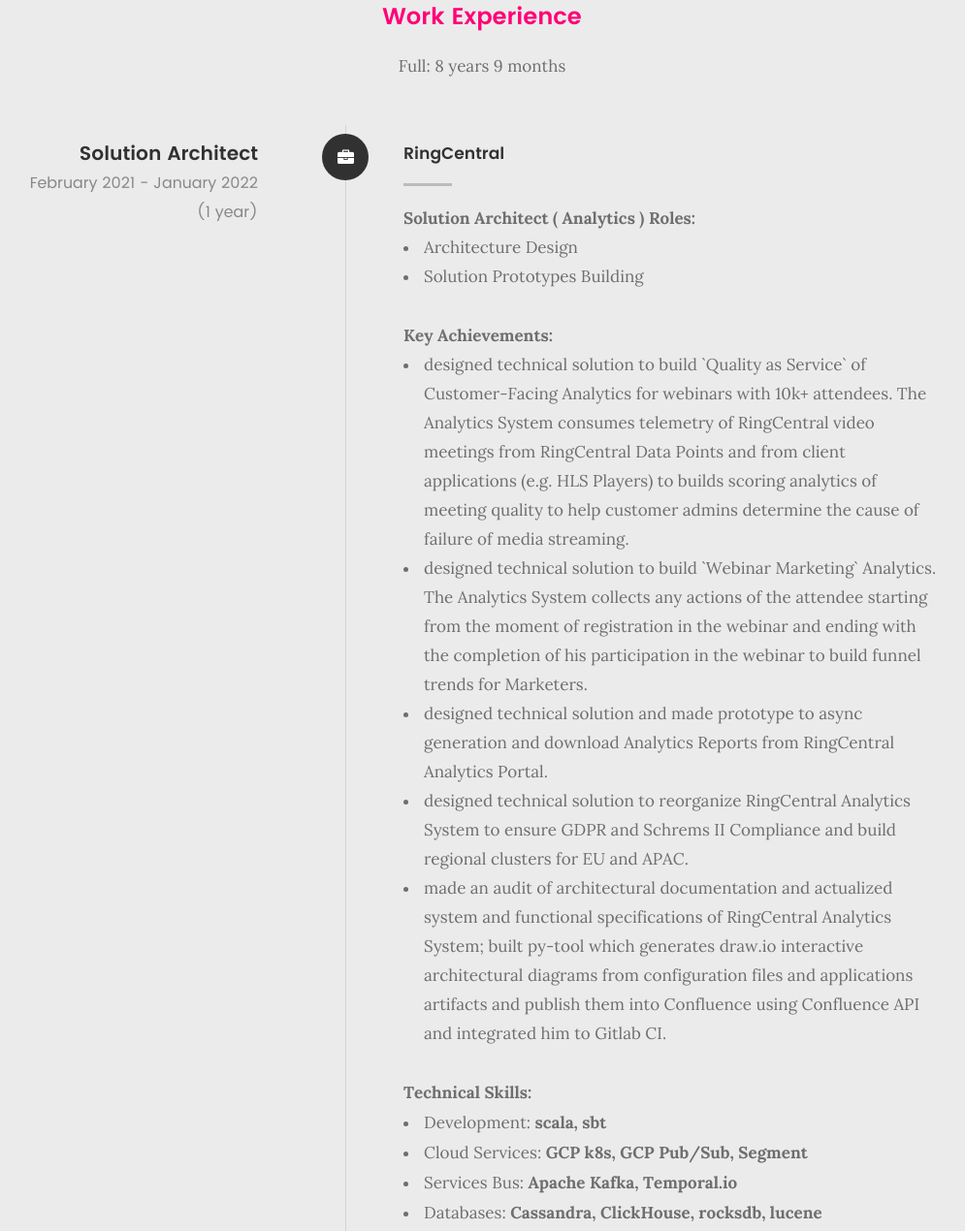
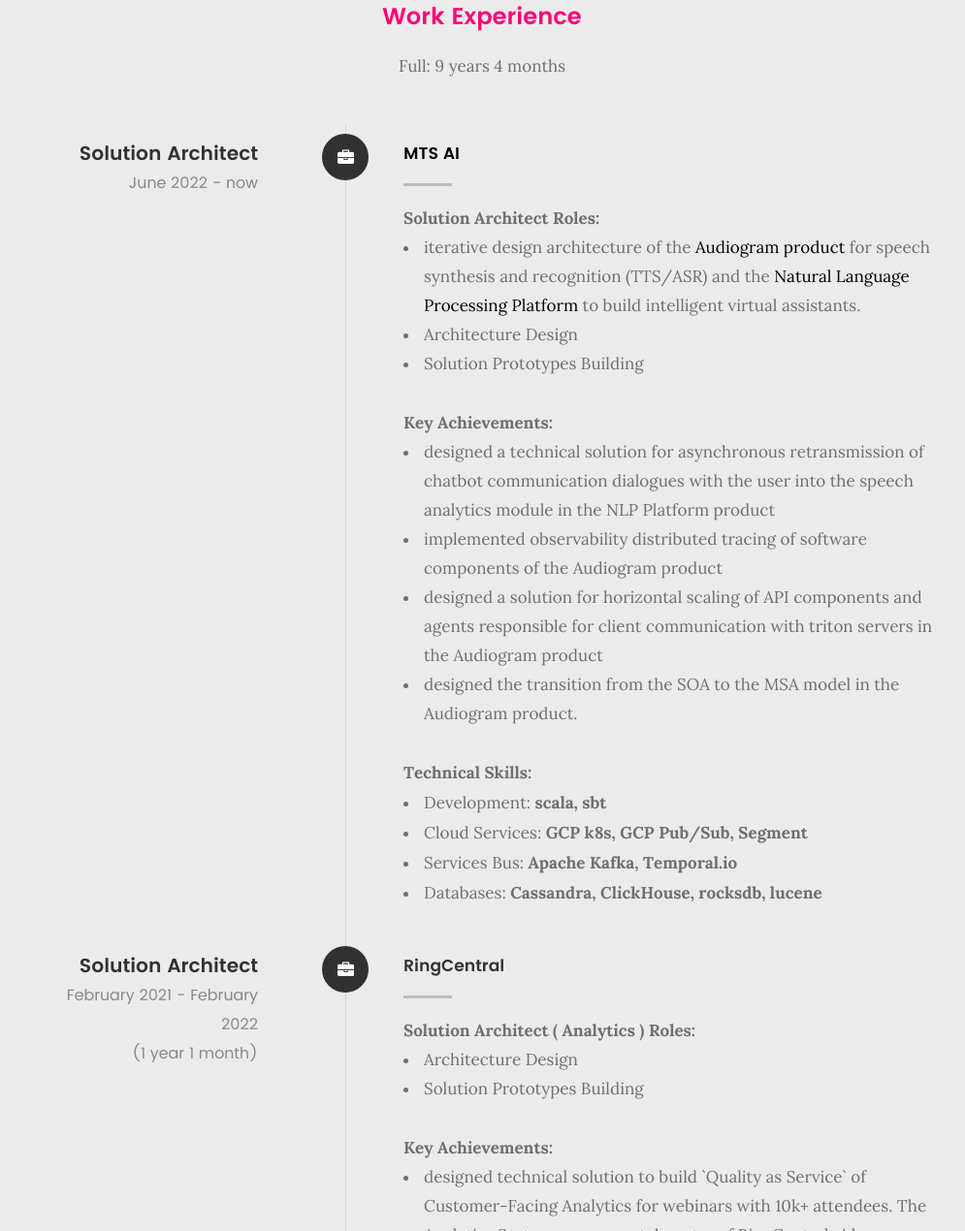
Before and after one commit to rshafeev/rshafeev.github.io, a plain HTML site: page index.html in a window 1280 px wide. Shown: the part 2582-3852 px from the top of the page at 97% size, without its empty margins (143-1138 px from the left). Drawn offline with nearby package versions, Linux system fonts and the light colour scheme; files whose address does not match are found by name.

Commit message:
add mts.ai

```diff
--- a/index.html
+++ b/index.html
@@ -248,7 +248,7 @@
         <div class="col-twelve resume-header">
 
             <h2>Work Experience</h2>
-            <p>Full: 8 years 9 months </p>
+            <p>Full: 9 years 4 months </p>
         </div>
 
         <div class="col-twelve">
@@ -262,8 +262,66 @@
 
                     <div class="timeline-header">
                         <h3>Solution Architect</h3>
-                        <p>February 2021 - January 2022 <br/>
-                            (1 year)
+                        <p>June 2022 - now <br/>
+                        </p>
+                    </div>
+
+                    <div class="timeline-content">
+
+                        <h4> <a href="https://mts.ai/">MTS AI </a></h4>
+                        <b>Solution Architect </b>
+                        <b>Roles:</b> <br/>
+                        <ul>
+                            <li>iterative design architecture of the
+                                <a href="https://mts.ai/ru/product/audiogram/">Audiogram product</a>
+                                for speech synthesis and recognition (TTS/ASR) and the
+                                <a href="https://mts.ai/ru/product/nlp-platform">Natural Language Processing Platform</a>
+                                to build intelligent virtual assistants.</li>
+                            <li>Architecture Design</li>
+                            <li>Solution Prototypes Building</li>
+                        </ul>
+
+                        <b>Key Achievements: </b><br/>
+                        <ul>
+                            <li>
+                                designed a technical solution for asynchronous retransmission of chatbot communication dialogues
+                                with the user into the speech analytics module in the NLP Platform product
+                            </li>
+                            <li>
+                                implemented observability distributed tracing of software components of the Audiogram product
+                            </li>
+                            <li>
+                                designed a solution for horizontal scaling of API components and agents responsible for
+                                client communication with triton servers in the Audiogram product
+                            </li>
+                            <li>
+                                designed the transition from the SOA to the MSA model in the Audiogram product.
+                            </li>
+                        </ul>
+
+                        <b>Technical Skills: </b><br/>
+                        <ul>
+                            <li> Development: <b>scala, sbt </b></li>
+                            <li> Cloud Services: <b> GCP k8s, GCP Pub/Sub, Segment </b></li>
+                            <li> Services Bus: <b> Apache Kafka, Temporal.io </b></li>
+                            <li> Databases: <b> Cassandra, ClickHouse, rocksdb, lucene </b></li>
+                        </ul>
+
+                    </div>
+
+                </div>
+
+
+                <div class="timeline-block">
+
+                    <div class="timeline-ico">
+                        <i class="fa fa-briefcase"></i>
+                    </div>
+
+                    <div class="timeline-header">
+                        <h3>Solution Architect</h3>
+                        <p>February 2021 - February 2022 <br/>
+                            (1 year 1 month)
                         </p>
                     </div>
 
```
Also changed, not shown: 1 other file.
